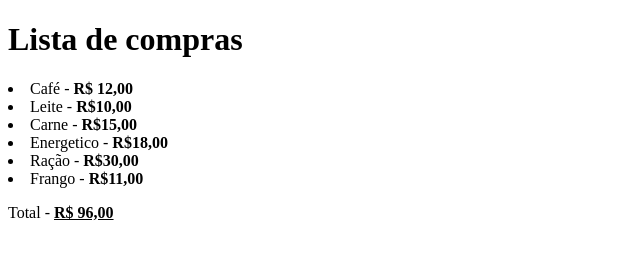
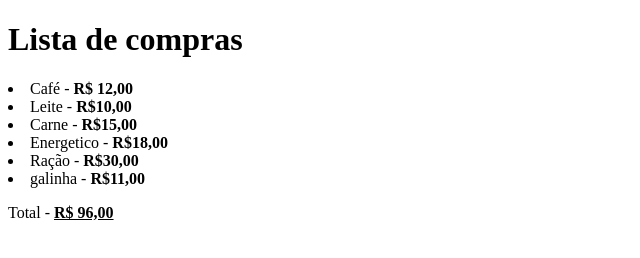
Before and after one commit to WeslleyPresa/exer-01, a plain HTML site: page index.html in a window 1280 px wide. Shown: the full height of the page, 0-640 px from the left. Drawn offline with Linux system fonts and the light colour scheme.

Commit message:
trocado de frNGO Para galinha index.html

```diff
--- a/index.html
+++ b/index.html
@@ -15,7 +15,7 @@
         <li>Carne - <b>R$15,00</b></li>
         <li>Energetico - <b>R$18,00</b></li>
         <li>Ração - <b>R$30,00</b></li>
-        <li>Frango - <b>R$11,00</b></li>
+        <li>galinha - <b>R$11,00</b></li>
     </p>
 
     <p>
```
